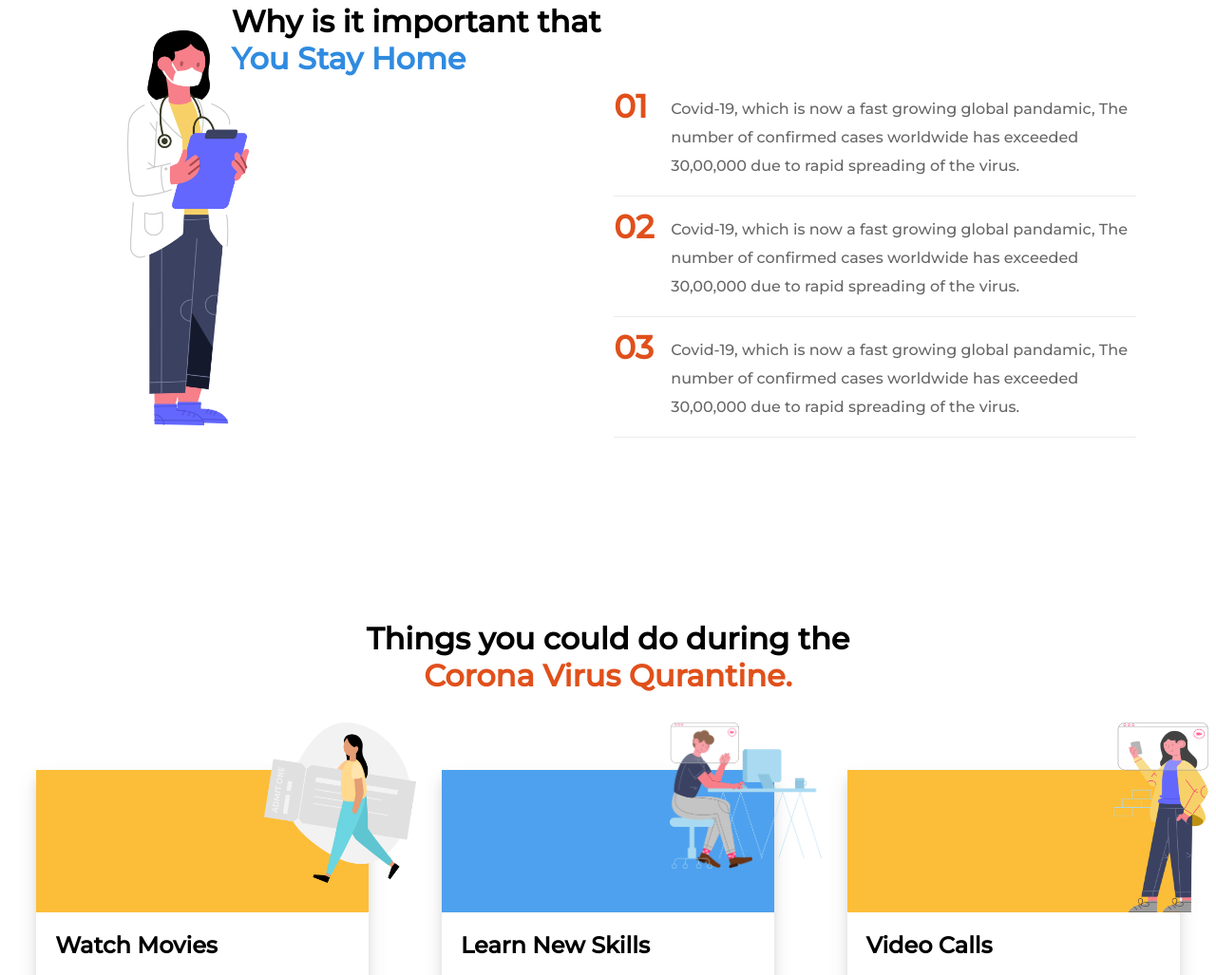
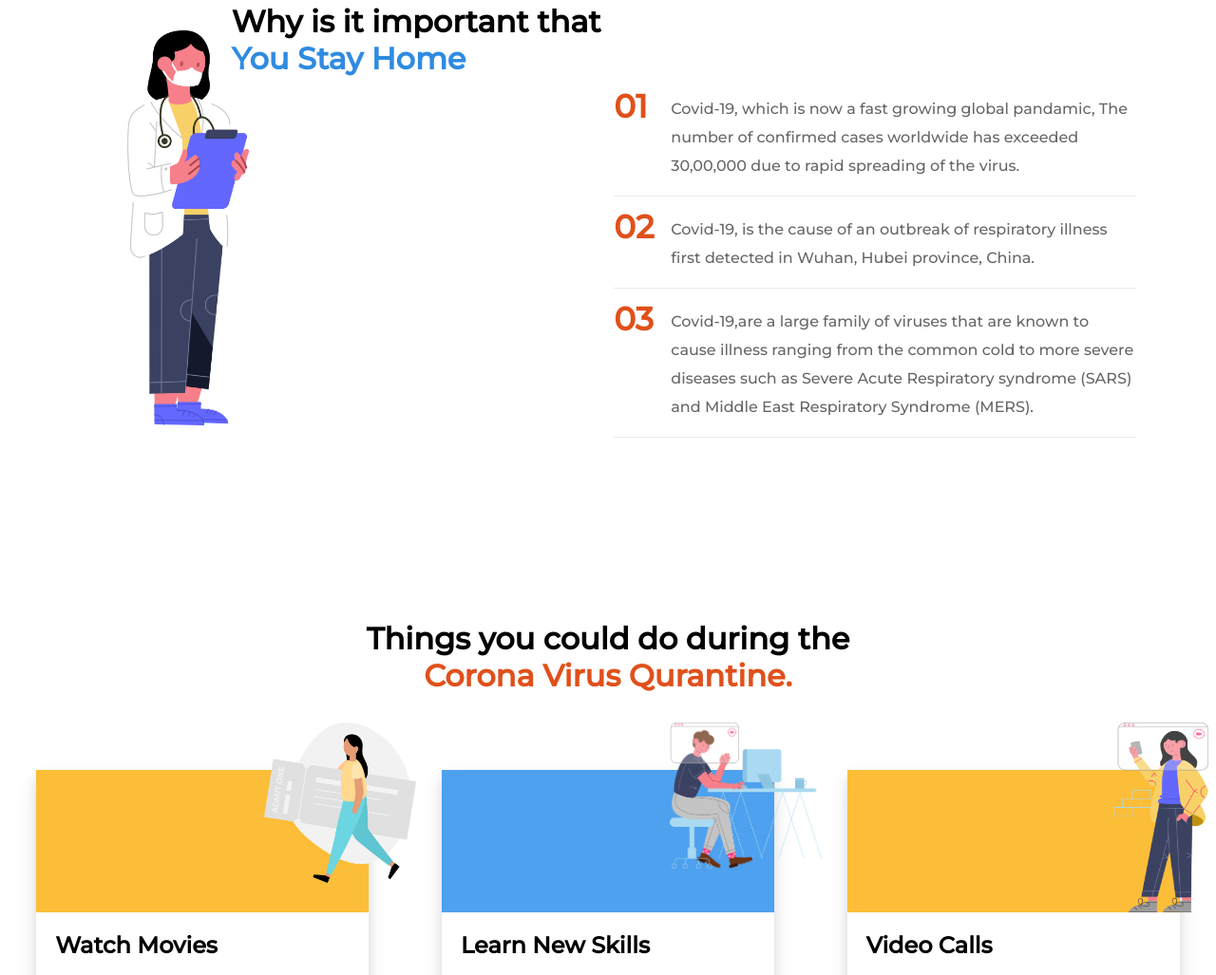
Before and after one commit to mack-1999/HealthCare-WebSite, a plain HTML site: page index.html in a window 1280 px wide. Shown: the part 868-1895 px from the top of the page at 95% size. Drawn offline with nearby package versions, Linux system fonts and the light colour scheme.

Commit message:
Update index.html

```diff
--- a/index.html
+++ b/index.html
@@ -13,7 +13,7 @@
     <!-- AOS CDN SOURCES -->
     <link href="https://unpkg.com/aos@2.3.1/dist/aos.css" rel="stylesheet">
 
-    <title>HealthCare.</title>
+    <title>HealthCare</title>
 </head>
 <body>
 
@@ -35,7 +35,7 @@
     <!-- ##### Landing PAGE ##### -->
     <div class="landing">
         <div class="landingText" data-aos="fade-up" data-aos-duration="1000">
-            <h1 style="font-size: 4vw;">Stay In. <span style="color: #e0501b;font-size: 4vw;">Stay Safe.</span> </h1>
+            <h1>Stay In. <span style="color: #e0501b">Stay Safe.</span> </h1>
             <h3>Lets all work together to put an end to this pandemic. <br>Help Stop the Spread</h3>
             <div class="btn">
                 <a href="#">Learn More</a>
@@ -61,11 +61,11 @@
                 </li>
                 <li data-aos="fade-up" data-aos-duration="1500">
                     <span>02</span>
-                    <p>Covid-19, which is now a fast growing global pandamic, The number of confirmed cases worldwide has exceeded 30,00,000 due to rapid spreading of the virus.</p>
+                    <p>Covid-19,  is the cause of an outbreak of respiratory illness first detected in Wuhan, Hubei province, China.</p>
                 </li>
                 <li data-aos="fade-up" data-aos-duration="2500">
                     <span>03</span>
-                    <p>Covid-19, which is now a fast growing global pandamic, The number of confirmed cases worldwide has exceeded 30,00,000 due to rapid spreading of the virus.</p>
+                    <p>Covid-19,are a large family of viruses that are known to cause illness ranging from the common cold to more severe diseases such as Severe Acute Respiratory syndrome (SARS) and Middle East Respiratory Syndrome (MERS).</p>
                 </li>
 
             </ol>
```
